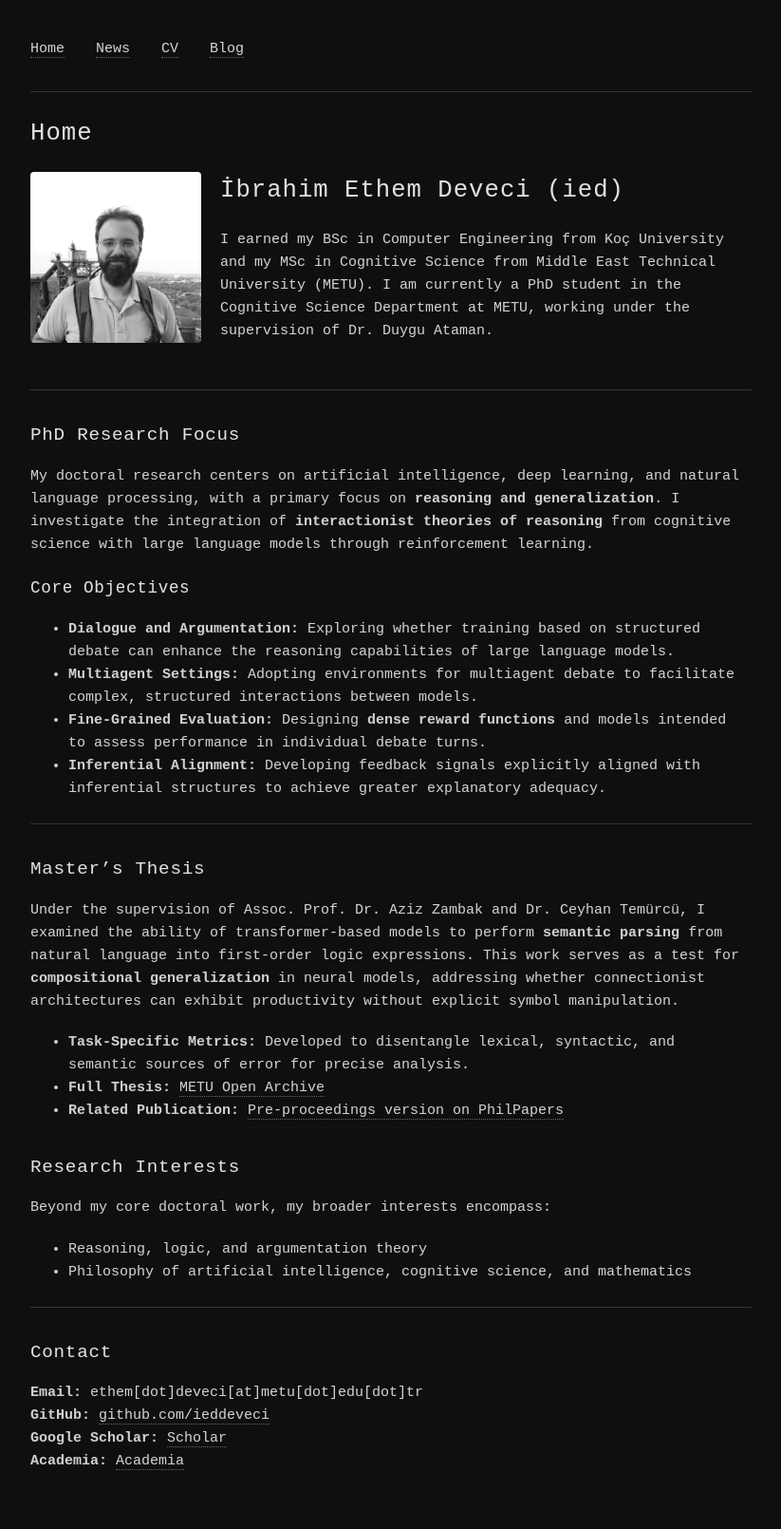
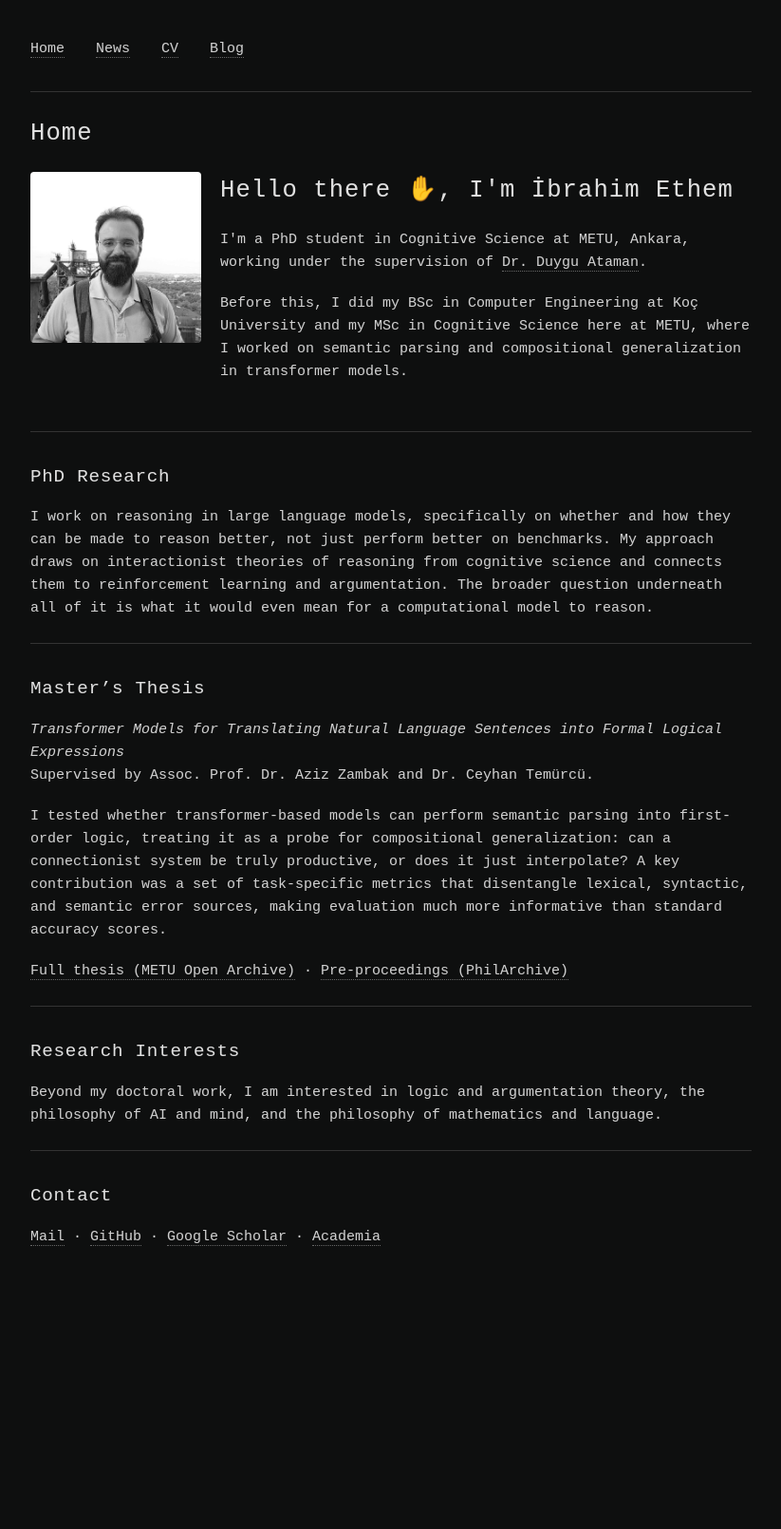
Before and after one commit to ieddeveci/ieddeveci.github.io, a Jekyll site: the page built from index.md, in a window 1280 px wide. Shown: the whole page at 95% size, without its empty margins (228-1051 px from the left). Built offline with Jekyll 4.4.1, drawn with Linux system fonts in a browser that asks for light colours; after the commit the page ends 1374 px from its top, so only the background shows below that.

Commit message:
Revise personal introduction and research sections

```diff
--- a/index.md
+++ b/index.md
@@ -5,45 +5,52 @@ title: Home
 <div style="display: flex; align-items: flex-start; gap: 20px; margin-bottom: 30px;">
   <img src="/assets/img/profile.jpg" alt="İbrahim Ethem Deveci" style="width: 180px; border-radius: 4px; flex-shrink: 0; filter: grayscale(100%);">
   <div>
-    <h1 style="margin-top: 0;">İbrahim Ethem Deveci (ied)</h1>
-    <p>I earned my BSc in Computer Engineering from Koç University and my MSc in Cognitive Science from Middle East Technical University (METU). I am currently a PhD student in the Cognitive Science Department at METU, working under the supervision of Dr. Duygu Ataman.</p>
+    <h1 style="margin-top: 0;">Hello there ✋, I'm İbrahim Ethem</h1>
+    <p>I'm a PhD student in Cognitive Science at METU, Ankara, working under the supervision of
+    <a href="https://scholar.google.com/citations?user=...">Dr. Duygu Ataman</a>.</p>
+    <p>Before this, I did my BSc in Computer Engineering at Koç University and my MSc in Cognitive
+    Science here at METU, where I worked on semantic parsing and compositional generalization in transformer models.</p>
   </div>
 </div>
 
 ---
 
-## PhD Research Focus
+## PhD Research
 
-My doctoral research centers on artificial intelligence, deep learning, and natural language processing, with a primary focus on **reasoning and generalization**. I investigate the integration of **interactionist theories of reasoning** from cognitive science with large language models through reinforcement learning.
-
-### Core Objectives
-
-* **Dialogue and Argumentation:** Exploring whether training based on structured debate can enhance the reasoning capabilities of large language models.
-* **Multiagent Settings:** Adopting environments for multiagent debate to facilitate complex, structured interactions between models.
-* **Fine-Grained Evaluation:** Designing **dense reward functions** and models intended to assess performance in individual debate turns.
-* **Inferential Alignment:** Developing feedback signals explicitly aligned with inferential structures to achieve greater explanatory adequacy.
+I work on reasoning in large language models, specifically on whether and how they can be
+made to reason better, not just perform better on benchmarks. My approach draws on
+interactionist theories of reasoning from cognitive science and connects them to
+reinforcement learning and argumentation.
+The broader question underneath all of it is what it would even mean for a computational model to reason.
 
 ---
 
 ## Master’s Thesis
 
-Under the supervision of Assoc. Prof. Dr. Aziz Zambak and Dr. Ceyhan Temürcü, I examined the ability of transformer-based models to perform **semantic parsing** from natural language into first-order logic expressions. This work serves as a test for **compositional generalization** in neural models, addressing whether connectionist architectures can exhibit productivity without explicit symbol manipulation.
+*Transformer Models for Translating Natural Language Sentences into Formal Logical Expressions*
+Supervised by Assoc. Prof. Dr. Aziz Zambak and Dr. Ceyhan Temürcü.
 
-* **Task-Specific Metrics:** Developed to disentangle lexical, syntactic, and semantic sources of error for precise analysis.
-* **Full Thesis:** [METU Open Archive](https://open.metu.edu.tr/handle/11511/109445)
-* **Related Publication:** [Pre-proceedings version on PhilPapers](https://philpapers.org/rec/GRAPOT-20)
+I tested whether transformer-based models can perform semantic parsing into first-order
+logic, treating it as a probe for compositional generalization: can a connectionist system
+be truly productive, or does it just interpolate? A key contribution was a set of
+task-specific metrics that disentangle lexical, syntactic, and semantic error sources,
+making evaluation much more informative than standard accuracy scores.
+
+[Full thesis (METU Open Archive)](https://open.metu.edu.tr/handle/11511/109445) ·
+[Pre-proceedings (PhilArchive)](https://philarchive.org/rec/GRAPOT-20)
+
+---
 
 ## Research Interests
 
-Beyond my core doctoral work, my broader interests encompass:
-* Reasoning, logic, and argumentation theory
-* Philosophy of artificial intelligence, cognitive science, and mathematics
+Beyond my doctoral work, I am interested in logic and argumentation theory,
+the philosophy of AI and mind, and the philosophy of mathematics and language.
 
 ---
 
 ## Contact
 
-**Email:** ethem[dot]deveci[at]metu[dot]edu[dot]tr
-**GitHub:** [github.com/ieddeveci](https://github.com/ieddeveci)
-**Google Scholar:** [Scholar](https://scholar.google.com/citations?user=dwJ8qoAAAAAJ&hl=tr)
-**Academia:** [Academia](https://ibrahimethemdeveci.academia.edu/)
+[Mail](mailto:ethem.deveci@metu.edu.tr) ·
+[GitHub](https://github.com/ieddeveci) ·
+[Google Scholar](https://scholar.google.com/citations?user=dwJ8qoAAAAAJ&hl=tr) ·
+[Academia](https://ibrahimethemdeveci.academia.edu/)
```
